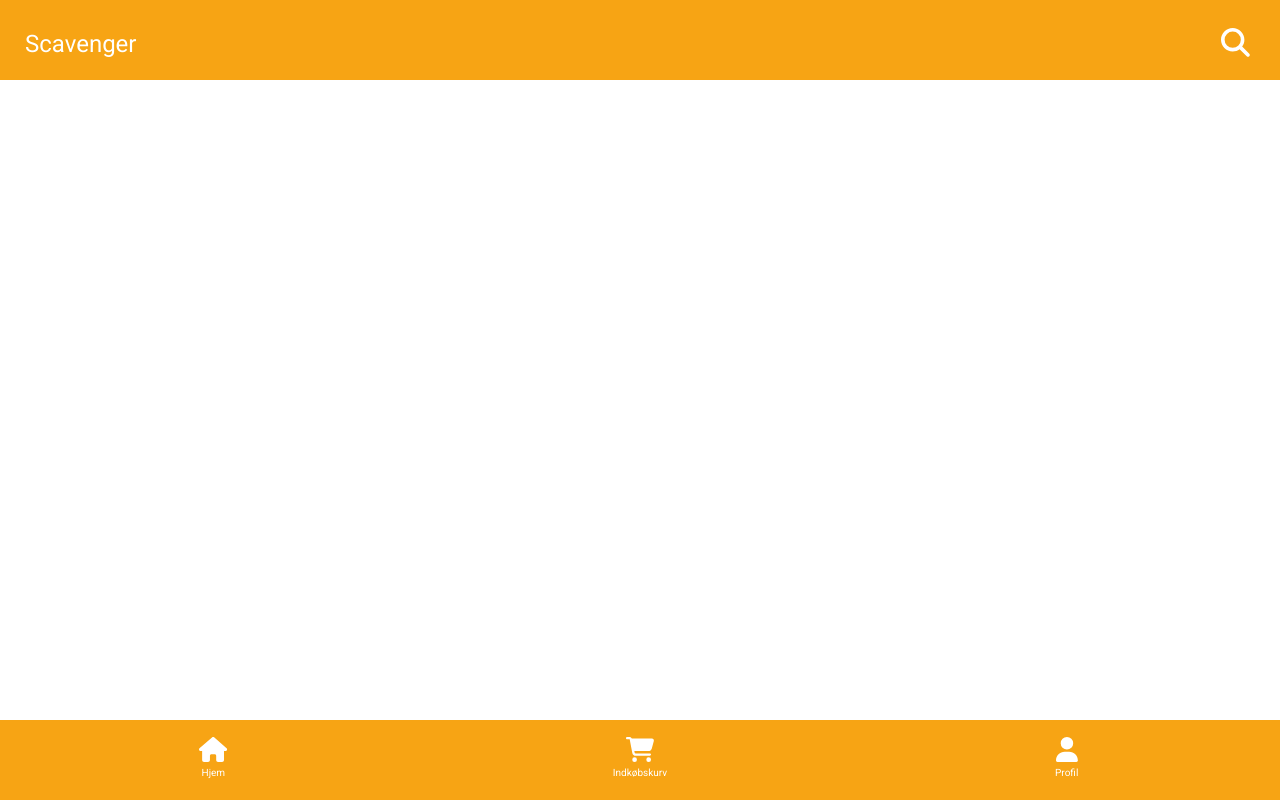
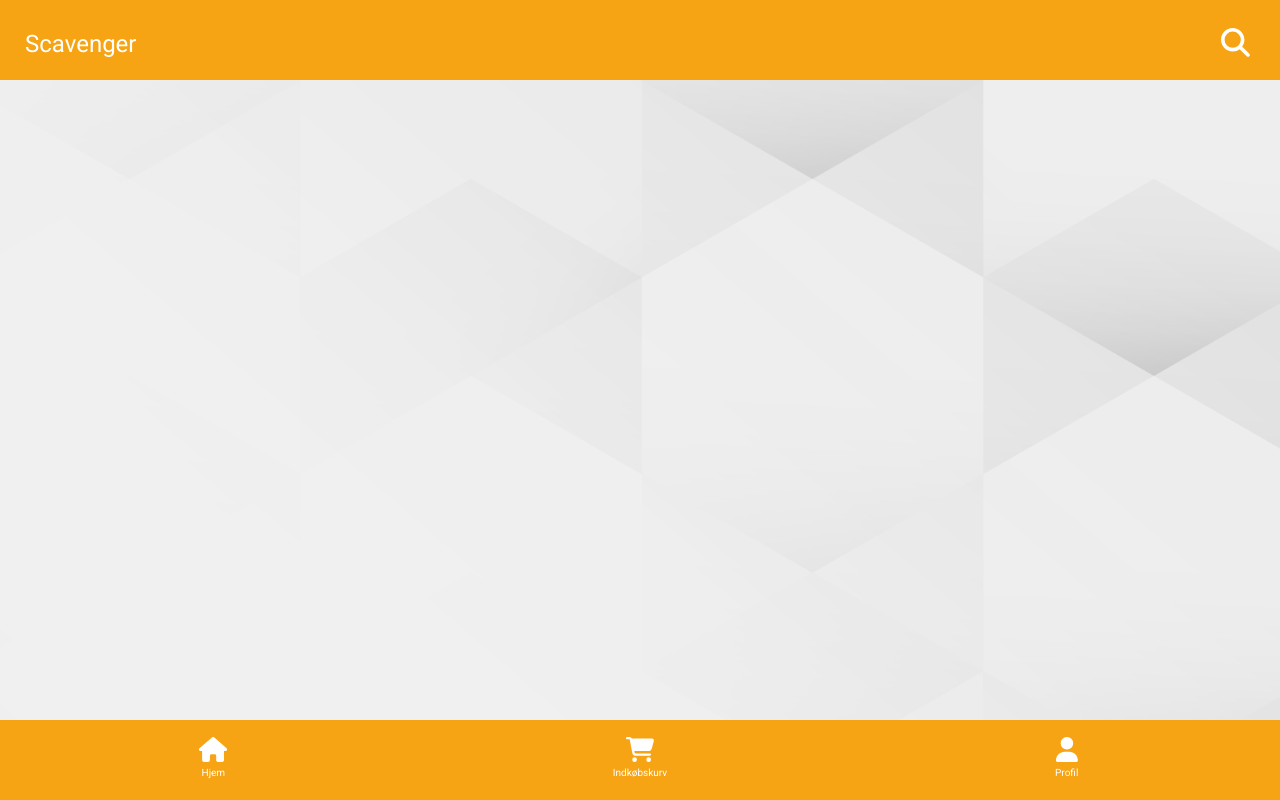
Before and after one commit to TinTrung10/scavenger, a React (Create React App) app: page / in a window 1280 px wide. Shown: the top 800 px of the page. Built offline with nearby package versions, Linux system fonts and the light colour scheme.

Commit message:
background img

```diff
--- a/src/App.css
+++ b/src/App.css
@@ -5,6 +5,12 @@
 .App-logo {
   height: 40vmin;
   pointer-events: none;
+}
+
+.background_img {
+  height: 80%;
+  width: 100%;
+  position: relative;
 }
 
 @media (prefers-reduced-motion: no-preference) {
--- a/src/App.js
+++ b/src/App.js
@@ -5,12 +5,21 @@ import ListPage from "./pages/ListPage";
 import ProfilePage from './pages/ProfilePage';
 import Nav from './components/Nav';
 import TopNav from './components/TopNav';
+import background from './images/background.jpg';
 
 function App() {
   return (
 
     <main>
       <TopNav />
+
+    <section>
+      <div>
+        <img className='background_img' src={background} alt="background img"></img>
+      </div>
+    </section>
+
+
       <Nav />
       <Routes>
         <Route path="/home" element={<HomePage />}/>
```
Also changed, not shown: src/images/background.jpg (added).
